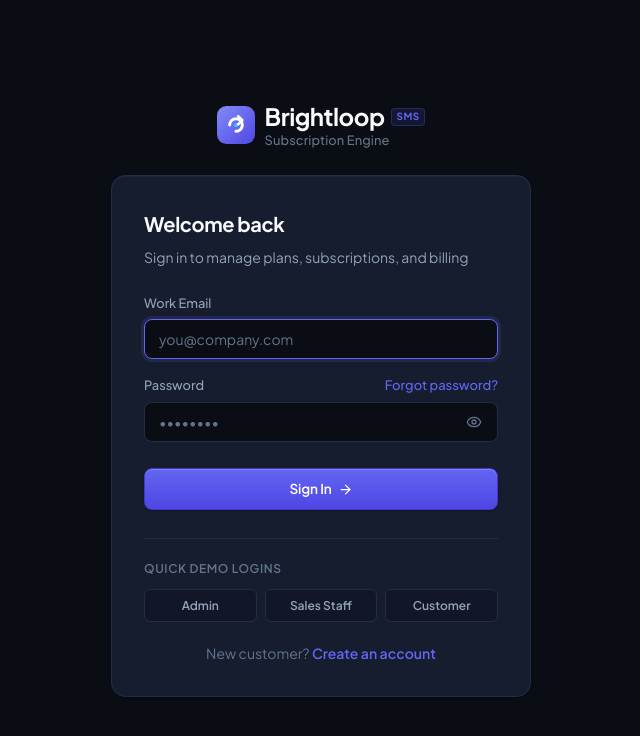
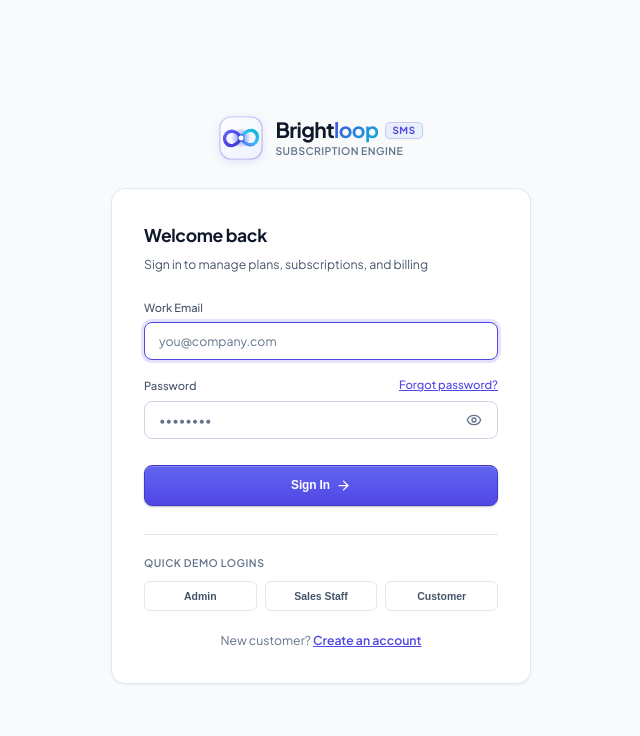
Before and after one commit to JoyalJohny509/subscription_management_system, a React (Vite) app in the folder frontend/: page /login in a window 1280 px wide. Shown: the top 736 px of the page, without its empty margins (319-959 px from the left). Built offline with nearby package versions, Linux system fonts and the light colour scheme.

Commit message:
feat(branding): prioritize light mode and rework Brightloop SMS vector emblem and typography

```diff
--- a/frontend/src/components/BrightloopLogo.jsx
+++ b/frontend/src/components/BrightloopLogo.jsx
@@ -1,87 +1,153 @@
 export default function BrightloopLogo({ size = 'md', showSubtitle = true, className = '' }) {
   const sizeMap = {
-    sm: { icon: 24, font: '1rem', sub: '0.65rem' },
-    md: { icon: 30, font: '1.2rem', sub: '0.7rem' },
-    lg: { icon: 38, font: '1.5rem', sub: '0.8rem' },
+    sm: { icon: 28, font: '1rem', badge: '0.575rem', sub: '0.625rem' },
+    md: { icon: 34, font: '1.2rem', badge: '0.625rem', sub: '0.675rem' },
+    lg: { icon: 44, font: '1.5rem', badge: '0.7rem', sub: '0.75rem' },
   }
 
   const s = sizeMap[size] || sizeMap.md
 
   return (
-    <div className={`brightloop-brand ${className}`} style={{ display: 'flex', alignItems: 'center', gap: '10px' }}>
+    <div
+      className={`brightloop-brand ${className}`}
+      style={{
+        display: 'inline-flex',
+        alignItems: 'center',
+        gap: size === 'lg' ? '12px' : '10px',
+        userSelect: 'none',
+      }}
+    >
+      {/* Precision Dual-Loop Recurring Emblem */}
       <svg
         width={s.icon}
         height={s.icon}
-        viewBox="0 0 36 36"
+        viewBox="0 0 44 44"
         fill="none"
         xmlns="http://www.w3.org/2000/svg"
-        style={{ flexShrink: 0 }}
+        style={{ flexShrink: 0, filter: 'drop-shadow(0 2px 4px rgba(79, 70, 229, 0.15))' }}
       >
         <defs>
-          <linearGradient id="blLoopGrad1" x1="0%" y1="0%" x2="100%" y2="100%">
-            <stop offset="0%" stopColor="#818CF8" />
-            <stop offset="100%" stopColor="#4F46E5" />
+          {/* Outer Squircle Container Gradients */}
+          <linearGradient id="blSquircleLight" x1="0%" y1="0%" x2="100%" y2="100%">
+            <stop offset="0%" stopColor="#FFFFFF" />
+            <stop offset="100%" stopColor="#EEF2FF" />
           </linearGradient>
-          <linearGradient id="blLoopGrad2" x1="0%" y1="100%" x2="100%" y2="0%">
+          <linearGradient id="blSquircleDark" x1="0%" y1="0%" x2="100%" y2="100%">
+            <stop offset="0%" stopColor="#1E1B4B" />
+            <stop offset="100%" stopColor="#0F172A" />
+          </linearGradient>
+
+          {/* Primary Ribbon Gradient — Electric Indigo into Royal Violet */}
+          <linearGradient id="blRibbonIndigo" x1="0%" y1="0%" x2="100%" y2="100%">
+            <stop offset="0%" stopColor="#6366F1" />
+            <stop offset="50%" stopColor="#4F46E5" />
+            <stop offset="100%" stopColor="#4338CA" />
+          </linearGradient>
+
+          {/* Secondary Ribbon Gradient — Luminous Cyan into Emerald Flow */}
+          <linearGradient id="blRibbonCyan" x1="100%" y1="0%" x2="0%" y2="100%">
             <stop offset="0%" stopColor="#06B6D4" />
+            <stop offset="50%" stopColor="#38BDF8" />
             <stop offset="100%" stopColor="#6366F1" />
           </linearGradient>
+
+          {/* Core Pulse Glow */}
+          <radialGradient id="blCoreGlow" cx="50%" cy="50%" r="50%">
+            <stop offset="0%" stopColor="#38BDF8" stopOpacity="0.8" />
+            <stop offset="100%" stopColor="#4F46E5" stopOpacity="0" />
+          </radialGradient>
         </defs>
-        <rect width="36" height="36" rx="9" fill="url(#blLoopGrad1)" />
-        {/* Continuous recurring loop motif */}
+
+        {/* Squircle Housing with Hairline Border */}
+        <rect
+          x="1"
+          y="1"
+          width="42"
+          height="42"
+          rx="11"
+          className="bl-logo-bg"
+          stroke="url(#blRibbonIndigo)"
+          strokeWidth="1.2"
+          strokeOpacity="0.3"
+        />
+
+        {/* Ambient Core Glow */}
+        <circle cx="22" cy="22" r="10" fill="url(#blCoreGlow)" />
+
+        {/* Continuous Recurring Infinity Ribbon — Left Loop (Back layer) */}
         <path
-          d="M12 18C12 14.6863 14.6863 12 18 12C21.3137 12 24 14.6863 24 18C24 21.3137 21.3137 24 18 24"
-          stroke="#FFFFFF"
-          strokeWidth="2.8"
-          strokeLinecap="round"
-        />
-        <circle cx="18" cy="18" r="2.2" fill="#38BDF8" />
-        <path
-          d="M20 9.5L24 13.5L20 17.5"
-          stroke="#FFFFFF"
-          strokeWidth="2.4"
+          d="M22 22 C17.5 14 10.5 14 7.5 17.5 C4.5 21 5 26 8.5 28.5 C12 31 18 29.5 22 22 Z"
+          stroke="url(#blRibbonIndigo)"
+          strokeWidth="3.4"
           strokeLinecap="round"
           strokeLinejoin="round"
         />
+
+        {/* Continuous Recurring Infinity Ribbon — Right Loop (Front overlapping layer) */}
+        <path
+          d="M22 22 C26.5 30 33.5 30 36.5 26.5 C39.5 23 39 18 35.5 15.5 C32 13 26 14.5 22 22 Z"
+          stroke="url(#blRibbonCyan)"
+          strokeWidth="3.4"
+          strokeLinecap="round"
+          strokeLinejoin="round"
+        />
+
+        {/* Center Interlocking Spark Node */}
+        <circle cx="22" cy="22" r="2.4" fill="#FFFFFF" />
+        <circle cx="22" cy="22" r="3.6" stroke="#4F46E5" strokeWidth="1" strokeOpacity="0.5" />
       </svg>
 
+      {/* Brand Typography */}
       <div style={{ display: 'flex', flexDirection: 'column', lineHeight: 1.15 }}>
-        <div style={{ display: 'flex', alignItems: 'center', gap: 6 }}>
+        <div style={{ display: 'flex', alignItems: 'center', gap: '7px' }}>
           <span
             style={{
               fontSize: s.font,
-              fontWeight: 700,
-              letterSpacing: '-0.02em',
-              color: 'var(--text-primary)',
-              fontFamily: 'inherit',
+              fontWeight: 800,
+              letterSpacing: '-0.03em',
+              fontFamily: "'Plus Jakarta Sans', sans-serif",
             }}
           >
-            Brightloop
+            <span style={{ color: 'var(--text-primary)' }}>Bright</span>
+            <span
+              style={{
+                background: 'linear-gradient(135deg, #4F46E5 0%, #06B6D4 100%)',
+                WebkitBackgroundClip: 'text',
+                WebkitTextFillColor: 'transparent',
+              }}
+            >
+              loop
+            </span>
           </span>
+
           <span
             style={{
-              fontSize: '0.62rem',
+              fontSize: s.badge,
               fontWeight: 700,
-              padding: '2px 5px',
-              borderRadius: '4px',
-              background: 'var(--accent-subtle)',
+              padding: '2px 6px',
+              borderRadius: '5px',
+              background: 'linear-gradient(135deg, rgba(79, 70, 229, 0.08) 0%, rgba(6, 182, 212, 0.08) 100%)',
               color: 'var(--accent-primary)',
-              letterSpacing: '0.04em',
+              letterSpacing: '0.06em',
               textTransform: 'uppercase',
-              border: '1px solid var(--accent-border, rgba(99, 102, 241, 0.25))',
+              border: '1px solid rgba(79, 70, 229, 0.22)',
+              boxShadow: '0 1px 2px rgba(0, 0, 0, 0.03)',
             }}
           >
             SMS
           </span>
         </div>
+
         {showSubtitle && (
           <span
             style={{
               fontSize: s.sub,
               color: 'var(--text-muted)',
-              fontWeight: 500,
-              letterSpacing: '0.01em',
-              marginTop: '2px',
+              fontWeight: 600,
+              letterSpacing: '0.04em',
+              textTransform: 'uppercase',
+              marginTop: '3px',
+              fontFamily: "'Plus Jakarta Sans', sans-serif",
             }}
           >
             Subscription Engine
--- a/frontend/src/context/ThemeContext.jsx
+++ b/frontend/src/context/ThemeContext.jsx
@@ -5,8 +5,9 @@ const ThemeContext = createContext()
 export function ThemeProvider({ children }) {
   const [theme, setTheme] = useState(() => {
     const saved = localStorage.getItem('brightloop_theme')
-    if (saved) return saved
-    return 'dark'
+    // Prioritise light mode
+    if (saved === 'dark' || saved === 'light') return saved
+    return 'light'
   })
 
   useEffect(() => {
--- a/frontend/src/index.css
+++ b/frontend/src/index.css
@@ -6,6 +6,34 @@
 
 /* CSS Variables — Design System */
 :root,
+[data-theme="light"] {
+  --bg-primary: #F8FAFC;
+  --bg-secondary: #FFFFFF;
+  --bg-card: #FFFFFF;
+  --bg-card-hover: #F8FAFC;
+  --border: #E2E8F0;
+  --border-light: #CBD5E1;
+  --text-primary: #0F172A;
+  --text-secondary: #475569;
+  --text-muted: #64748B;
+  --accent-primary: #4F46E5;
+  --accent-hover: #4338CA;
+  --accent-subtle: rgba(79, 70, 229, 0.08);
+  --success: #059669;
+  --success-subtle: rgba(5, 150, 105, 0.1);
+  --warning: #D97706;
+  --warning-subtle: rgba(217, 119, 6, 0.1);
+  --danger: #DC2626;
+  --danger-subtle: rgba(220, 38, 38, 0.1);
+  --info: #0284C7;
+  --info-subtle: rgba(2, 132, 199, 0.1);
+  --sidebar-width: 260px;
+  --header-height: 64px;
+  --shadow-sm: 0 1px 3px 0 rgba(0, 0, 0, 0.05), 0 1px 2px -1px rgba(0, 0, 0, 0.03);
+  --shadow-md: 0 4px 6px -1px rgba(0, 0, 0, 0.07), 0 2px 4px -2px rgba(0, 0, 0, 0.04);
+  --shadow-lg: 0 10px 15px -3px rgba(0, 0, 0, 0.08), 0 4px 6px -4px rgba(0, 0, 0, 0.03);
+}
+
 [data-theme="dark"] {
   --bg-primary: #0A0D14;
   --bg-secondary: #111726;
@@ -27,37 +55,9 @@
   --danger-subtle: rgba(239, 68, 68, 0.12);
   --info: #0EA5E9;
   --info-subtle: rgba(14, 165, 233, 0.12);
-  --sidebar-width: 260px;
-  --header-height: 64px;
   --shadow-sm: 0 1px 2px 0 rgba(0, 0, 0, 0.35);
   --shadow-md: 0 4px 6px -1px rgba(0, 0, 0, 0.4), 0 2px 4px -2px rgba(0, 0, 0, 0.3);
   --shadow-lg: 0 10px 15px -3px rgba(0, 0, 0, 0.5), 0 4px 6px -4px rgba(0, 0, 0, 0.4);
-}
-
-[data-theme="light"] {
-  --bg-primary: #F8FAFC;
-  --bg-secondary: #FFFFFF;
-  --bg-card: #FFFFFF;
-  --bg-card-hover: #F1F5F9;
-  --border: #E2E8F0;
-  --border-light: #CBD5E1;
-  --text-primary: #0F172A;
-  --text-secondary: #475569;
-  --text-muted: #64748B;
-  --accent-primary: #4F46E5;
-  --accent-hover: #4338CA;
-  --accent-subtle: rgba(79, 70, 229, 0.08);
-  --success: #059669;
-  --success-subtle: rgba(5, 150, 105, 0.1);
-  --warning: #D97706;
-  --warning-subtle: rgba(217, 119, 6, 0.1);
-  --danger: #DC2626;
-  --danger-subtle: rgba(220, 38, 38, 0.1);
-  --info: #0284C7;
-  --info-subtle: rgba(2, 132, 199, 0.1);
-  --shadow-sm: 0 1px 2px 0 rgba(0, 0, 0, 0.05);
-  --shadow-md: 0 4px 6px -1px rgba(0, 0, 0, 0.07), 0 2px 4px -2px rgba(0, 0, 0, 0.05);
-  --shadow-lg: 0 10px 15px -3px rgba(0, 0, 0, 0.08), 0 4px 6px -4px rgba(0, 0, 0, 0.04);
 }
 
 /* CSS Reset */
@@ -70,272 +70,27 @@
 }
 
 html, body {
-  max-width: 100%;
-  overflow-x: hidden;
-}
-
-html {
-  scroll-behavior: smooth;
-}
-
-body {
-  background: var(--bg-primary);
+  background-color: var(--bg-primary);
+  background-image:
+    radial-gradient(at 0% 0%, rgba(79, 70, 229, 0.05) 0px, transparent 50%),
+    radial-gradient(at 100% 0%, rgba(14, 165, 233, 0.04) 0px, transparent 50%),
+    radial-gradient(at 50% 100%, rgba(79, 70, 229, 0.03) 0px, transparent 60%);
+  background-attachment: fixed;
   color: var(--text-primary);
   font-family: 'Plus Jakarta Sans', -apple-system, BlinkMacSystemFont, 'Segoe UI', Roboto, sans-serif;
   font-size: 14px;
   line-height: 1.6;
   -webkit-font-smoothing: antialiased;
   -moz-osx-font-smoothing: grayscale;
-}
-
-a {
-  color: var(--accent-primary);
-  text-decoration: none;
-}
-
-a:hover {
-  color: var(--accent-hover);
-}
-
-ul {
-  list-style: none;
-}
-
-img {
-  max-width: 100%;
-  display: block;
-}
-
-button {
-  font-family: inherit;
-}
-
-/* ============================================================
-   LAYOUT
-   ============================================================ */
-
-.layout {
-  min-height: 100vh;
-  position: relative;
-  background: var(--bg-primary);
-  width: 100%;
-}
-
-/* ============================================================
-   SIDEBAR
-   ============================================================ */
-
-.sidebar {
-  width: var(--sidebar-width);
-  background: var(--bg-secondary);
-  border-right: 1px solid var(--border);
-  position: fixed;
-  top: 0;
-  left: 0;
-  height: 100vh;
-  display: flex;
-  flex-direction: column;
-  overflow-y: auto;
-  z-index: 100;
-  scrollbar-width: thin;
-  scrollbar-color: var(--border) transparent;
-}
-
-.sidebar::-webkit-scrollbar {
-  width: 4px;
-}
-
-.sidebar::-webkit-scrollbar-track {
-  background: transparent;
-}
-
-.sidebar::-webkit-scrollbar-thumb {
-  background: var(--border);
-  border-radius: 4px;
-}
-
-.sidebar-logo {
-  padding: 20px 20px 16px;
-  border-bottom: 1px solid var(--border);
-  flex-shrink: 0;
-}
-
-.sidebar-logo .logo-title {
-  font-size: 1.25rem;
-  font-weight: 700;
-  color: var(--text-primary);
-  letter-spacing: -0.025em;
-  display: flex;
-  align-items: center;
-  gap: 10px;
-}
-
-.sidebar-logo .logo-icon {
-  width: 36px;
-  height: 36px;
-  background: var(--accent-primary);
-  border-radius: 8px;
-  display: flex;
-  align-items: center;
-  justify-content: center;
-  font-size: 1.1rem;
-}
-
-.sidebar-logo .logo-subtitle {
-  font-size: 0.7rem;
-  color: var(--text-muted);
-  text-transform: uppercase;
-  letter-spacing: 0.1em;
-  margin-top: 2px;
-  padding-left: 46px;
-}
-
-.sidebar-nav {
-  flex: 1;
-  padding: 16px 12px;
-  display: flex;
-  flex-direction: column;
-  gap: 3px;
-}
-
-.nav-section-title {
-  font-size: 0.65rem;
-  font-weight: 600;
-  color: var(--text-muted);
-  text-transform: uppercase;
-  letter-spacing: 0.12em;
-  padding: 12px 20px 6px;
-}
-
-.nav-item {
-  display: flex;
-  align-items: center;
-  gap: 12px;
-  padding: 9px 12px;
-  border-radius: 8px;
-  color: var(--text-secondary);
-  font-size: 0.875rem;
-  font-weight: 500;
-  transition: all 0.15s ease-in-out;
-  cursor: pointer;
-  text-decoration: none;
-  border-left: none;
-}
-
-.nav-item:hover {
-  background: rgba(255, 255, 255, 0.04);
-  color: var(--text-primary);
-}
-
-[data-theme="light"] .nav-item:hover {
-  background: #F1F5F9;
-  color: var(--text-primary);
-}
-
-.nav-item.active {
-  background: linear-gradient(90deg, rgba(99, 102, 241, 0.16) 0%, rgba(99, 102, 241, 0.04) 100%);
-  color: #818CF8;
-  font-weight: 600;
-  box-shadow: inset 0 0 0 1px rgba(99, 102, 241, 0.25);
-}
-
-[data-theme="light"] .nav-item.active {
-  background: rgba(79, 70, 229, 0.08);
-  color: var(--accent-primary);
-  box-shadow: inset 0 0 0 1px rgba(79, 70, 229, 0.2);
-}
-
-.nav-item .nav-icon {
-  font-size: 1rem;
-  width: 20px;
-  text-align: center;
-  flex-shrink: 0;
-}
-
-.sidebar-footer {
-  padding: 16px 20px;
-  border-top: 1px solid var(--border);
-  flex-shrink: 0;
-}
-
-.sidebar-user {
-  display: flex;
-  align-items: center;
-  gap: 10px;
-  margin-bottom: 12px;
-}
-
-.user-avatar {
-  width: 36px;
-  height: 36px;
-  border-radius: 50%;
-  background: var(--accent-primary);
-  display: flex;
-  align-items: center;
-  justify-content: center;
-  font-size: 0.875rem;
-  font-weight: 600;
-  color: white;
-  flex-shrink: 0;
-}
-
-.user-info {
-  flex: 1;
-  min-width: 0;
-}
-
-.user-name {
-  font-size: 0.875rem;
-  font-weight: 600;
-  color: var(--text-primary);
-  white-space: nowrap;
-  overflow: hidden;
-  text-overflow: ellipsis;
-}
-
-.user-role {
-  font-size: 0.7rem;
-  color: var(--text-muted);
-  text-transform: capitalize;
-}
-
-/* ============================================================
-   MAIN CONTENT
-   ============================================================ */
-
-.main-content {
-  margin-left: var(--sidebar-width);
-  width: calc(100% - var(--sidebar-width));
-  min-height: 100vh;
-  display: flex;
-  flex-direction: column;
-  min-width: 0;
-  box-sizing: border-box;
-}
-
-/* ============================================================
-   TOPBAR
-   ============================================================ */
-
-.topbar {
-  position: fixed;
-  top: 0;
-  left: var(--sidebar-width);
-  right: 0;
-  width: calc(100% - var(--sidebar-width));
-  height: var(--header-height);
-  background: rgba(10, 13, 20, 0.8);
-  backdrop-filter: blur(16px);
-  -webkit-backdrop-filter: blur(16px);
-  border-bottom: 1px solid var(--border);
-  display: flex;
-  align-items: center;
-  justify-content: space-between;
-  padding: 0 28px;
-  z-index: 99;
-  gap: 16px;
-  box-sizing: border-box;
-  transition: background-color 0.2s ease, border-color 0.2s ease;
+  transition: background-color 0.2s ease, color 0.2s ease;
+}
+
+[data-theme="dark"] body {
+  background-color: var(--bg-primary);
+  background-image:
+    radial-gradient(at 0% 0%, rgba(99, 102, 241, 0.08) 0px, transparent 55%),
+    radial-gradient(at 100% 0%, rgba(14, 165, 233, 0.05) 0px, transparent 50%),
+    radial-gradient(at 50% 100%, rgba(99, 102, 241, 0.04) 0px, transparent 60%);
 }
 
 [data-theme="light"] .topbar {
@@ -2248,3 +2003,160 @@ textarea {
 [data-theme="light"] .table-container tbody tr:hover td {
   background: rgba(79, 70, 229, 0.03);
 }
+
+/* ============================================================
+   LIGHT-FIRST ENTERPRISE REFINEMENTS
+   ============================================================ */
+
+.bl-logo-bg {
+  fill: url(#blSquircleLight);
+}
+
+[data-theme="dark"] .bl-logo-bg {
+  fill: url(#blSquircleDark);
+}
+
+.kpi-card {
+  margin-bottom: 24px;
+  background: linear-gradient(135deg, rgba(79, 70, 229, 0.04) 0%, #FFFFFF 100%);
+  border: 1px solid var(--border);
+  box-shadow: var(--shadow-sm);
+}
+
+[data-theme="dark"] .kpi-card {
+  background: linear-gradient(90deg, rgba(30, 41, 59, 0.9) 0%, rgba(99, 102, 241, 0.08) 100%);
+}
+
+/* Light mode high-contrast badges */
+:root .badge-active,
+:root .badge-paid,
+:root .badge-accepted,
+:root .badge-completed,
+[data-theme="light"] .badge-active,
+[data-theme="light"] .badge-paid,
+[data-theme="light"] .badge-accepted,
+[data-theme="light"] .badge-completed {
+  background: #ECFDF5;
+  color: #065F46;
+  border: 1px solid #A7F3D0;
+}
+
+:root .badge-sent,
+:root .badge-staff,
+:root .badge-percentage,
+[data-theme="light"] .badge-sent,
+[data-theme="light"] .badge-staff,
+[data-theme="light"] .badge-percentage {
+  background: #F0F9FF;
+  color: #0369A1;
+  border: 1px solid #BAE6FD;
+}
+
+:root .badge-draft,
+:root .badge-closed,
+[data-theme="light"] .badge-draft,
+[data-theme="light"] .badge-closed {
+  background: #F1F5F9;
+  color: #475569;
+  border: 1px solid #CBD5E1;
+}
+
+:root .badge-pending,
+:root .badge-paused,
+[data-theme="light"] .badge-pending,
+[data-theme="light"] .badge-paused {
+  background: #FFFBEB;
+  color: #92400E;
+  border: 1px solid #FDE68A;
+}
+
+:root .badge-rejected,
+:root .badge-cancelled,
+:root .badge-overdue,
+[data-theme="light"] .badge-rejected,
+[data-theme="light"] .badge-cancelled,
+[data-theme="light"] .badge-overdue {
+  background: #FEF2F2;
+  color: #991B1B;
+  border: 1px solid #FECACA;
+}
+
+:root .badge-admin,
+:root .badge-confirmed,
+:root .badge-fixed,
+[data-theme="light"] .badge-admin,
+[data-theme="light"] .badge-confirmed,
+[data-theme="light"] .badge-fixed {
+  background: #EEF2FF;
+  color: #3730A3;
+  border: 1px solid #C7D2FE;
+}
+
+/* Light mode form controls */
+:root input,
+:root select,
+:root textarea,
+[data-theme="light"] input,
+[data-theme="light"] select,
+[data-theme="light"] textarea {
+  background: #FFFFFF;
+  border: 1px solid #CBD5E1;
+  color: #0F172A;
+}
+
+:root input:focus,
+:root select:focus,
+:root textarea:focus,
+[data-theme="light"] input:focus,
+[data-theme="light"] select:focus,
+[data-theme="light"] textarea:focus {
+  border-color: #4F46E5;
+  box-shadow: 0 0 0 3px rgba(79, 70, 229, 0.15);
+}
+
+:root select option,
+[data-theme="light"] select option {
+  background: #FFFFFF;
+  color: #0F172A;
+}
+
+:root .sidebar,
+[data-theme="light"] .sidebar {
+  background: #FFFFFF;
+  border-right: 1px solid #E2E8F0;
+}
+
+:root .sidebar-footer,
+[data-theme="light"] .sidebar-footer {
+  background: #F8FAFC;
+  border-top: 1px solid #E2E8F0;
+}
+
+:root .topbar,
+[data-theme="light"] .topbar {
+  background: rgba(255, 255, 255, 0.9);
+  backdrop-filter: blur(16px);
+  -webkit-backdrop-filter: blur(16px);
+  border-bottom: 1px solid #E2E8F0;
+}
+
+:root .topbar-user-pill,
+[data-theme="light"] .topbar-user-pill {
+  background: #FFFFFF;
+  border: 1px solid #E2E8F0;
+}
+
+:root .btn-secondary,
+[data-theme="light"] .btn-secondary {
+  background: #FFFFFF;
+  color: #334155;
+  border-color: #CBD5E1;
+  box-shadow: 0 1px 2px rgba(0, 0, 0, 0.04);
+}
+
+:root .btn-secondary:hover,
+[data-theme="light"] .btn-secondary:hover {
+  background: #F8FAFC;
+  color: #0F172A;
+  border-color: #94A3B8;
+}
--- a/frontend/src/pages/Dashboard.jsx
+++ b/frontend/src/pages/Dashboard.jsx
@@ -36,7 +36,7 @@ function RevenueChart({ data }) {
           padding: '0 10px',
           minWidth: '280px',
           position: 'relative',
-          backgroundImage: 'linear-gradient(to top, rgba(255, 255, 255, 0.04) 1px, transparent 1px)',
+          backgroundImage: 'linear-gradient(to top, var(--border) 1px, transparent 1px)',
           backgroundSize: '100% 45px',
         }}
       >
@@ -215,7 +215,7 @@ export default function Dashboard() {
       </div>
 
       {/* Advanced Recurring Revenue KPI Strip (MRR & ARR) */}
-      <div className="card" style={{ marginBottom: '24px', background: 'linear-gradient(90deg, rgba(30, 41, 59, 0.9) 0%, rgba(99, 102, 241, 0.08) 100%)' }}>
+      <div className="card kpi-card">
         <div className="kpi-strip">
           <div className="kpi-item">
             <div className="kpi-label">
```
